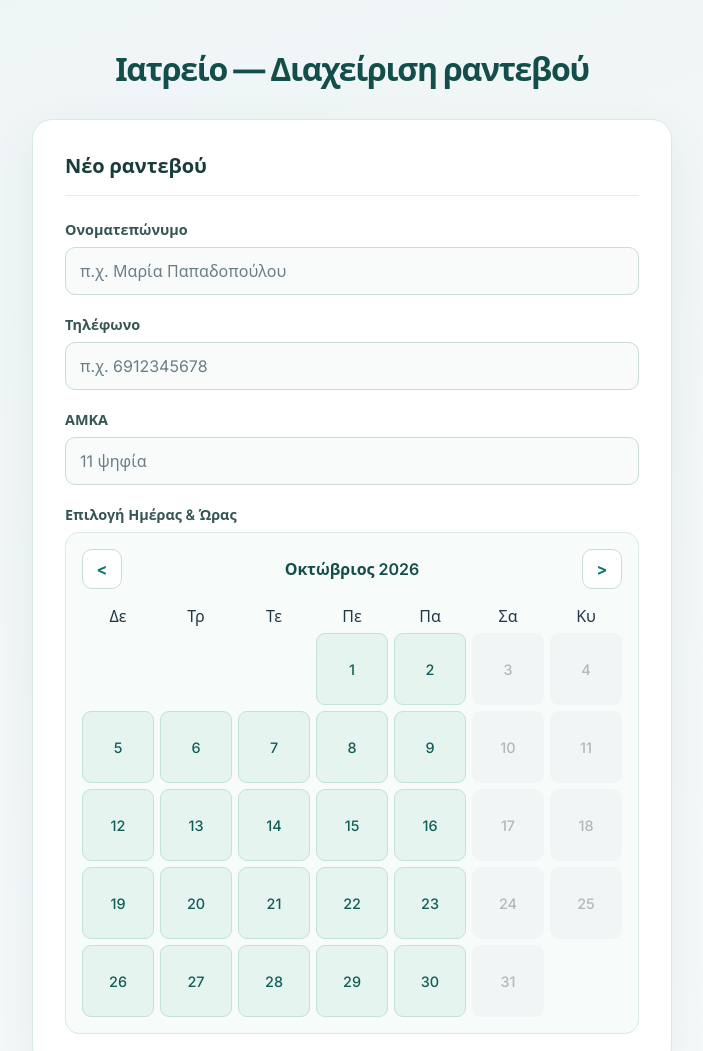
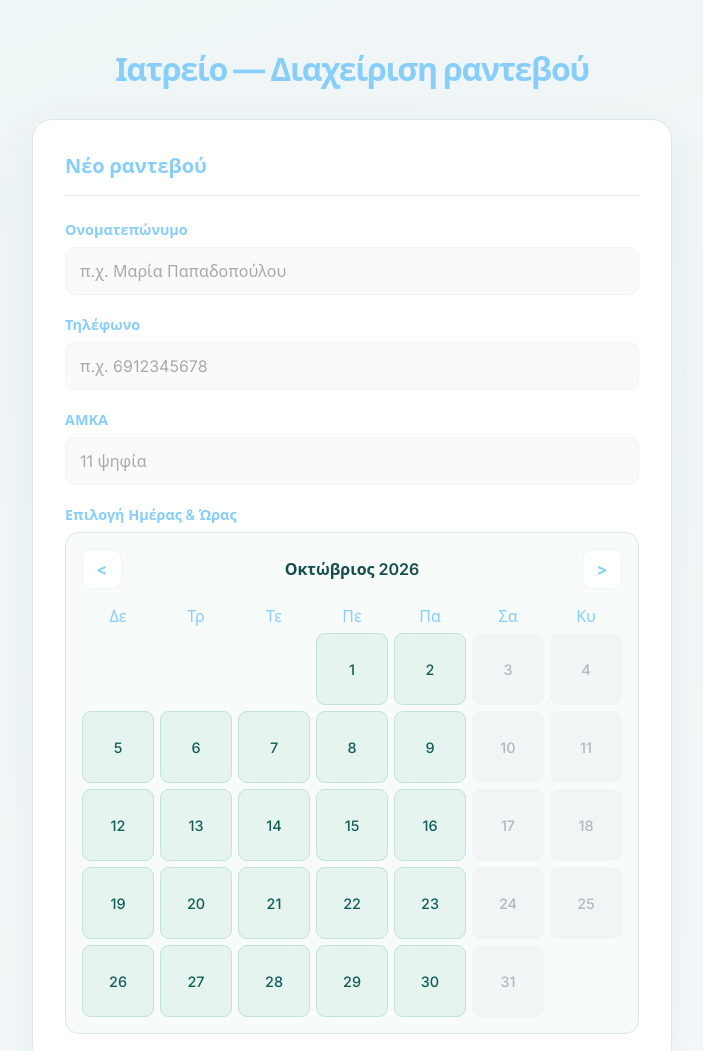
Before and after one commit to T0pboyg/medical_appointments, a React app in the folder frontend/: page / in a window 1280 px wide. Shown: the top 1051 px of the page, without its empty margins (288-991 px from the left). Built offline with nearby package versions, Linux system fonts and the light colour scheme.

Commit message:
Change color palette to light blue
Updated color scheme to use #87CEFA for various elements and adjusted related properties.

```diff
--- a/frontend/style.css
+++ b/frontend/style.css
@@ -1,11 +1,11 @@
 /* Κοινά χρώματα και βασική διάταξη */
 :root {
     font-family: "Inter", system-ui, sans-serif;
-    color: #243746;
+    color: #87CEFA;
     background: #eef5f5;
-    --primary: #0f766e;
-    --primary-hover: #115e59;
-    --border: #cbdada;
+    --primary: #87CEFA;
+    --primary-hover: #87CEFA;
+    --border:  #eef5f5;
 }
 
 * {
@@ -42,7 +42,7 @@ header {
 
 header h1 {
     margin: 0;
-    color: #134e4a;
+    color: #87CEFA;
     font-size: clamp(1.5rem, 4vw, 2rem);
     line-height: 1.35;
     letter-spacing: -0.04em;
@@ -66,7 +66,7 @@ main {
     margin: 0 0 24px;
     padding-bottom: 16px;
     border-bottom: 1px solid #e5eeee;
-    color: #183c3a;
+    color: #87CEFA;
     font-size: 1.25rem;
 }
 
@@ -86,7 +86,7 @@ form {
     margin: 0;
     font-size: 0.9rem;
     font-weight: 600;
-    color: #365653;
+    color: #87CEFA;
 }
 
 input,
@@ -103,14 +103,14 @@ button {
     border: 1px solid var(--border);
     border-radius: 10px;
     background: #f9fbfb;
-    color: #243746;
+    color: #000000;
     transition:
         border-color 0.2s ease,
         box-shadow 0.2s ease;
 }
 
 input::placeholder {
-    color: #6b7e86;
+    color: #A9A9A9;
 }
 
 .form-group input:focus,
```
